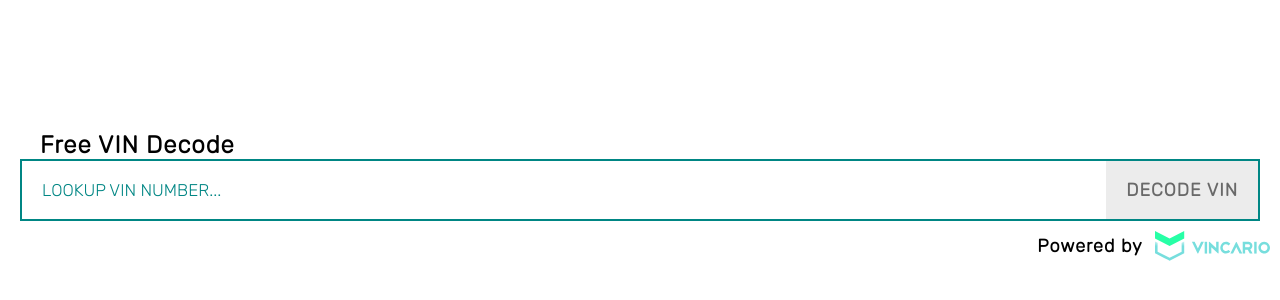
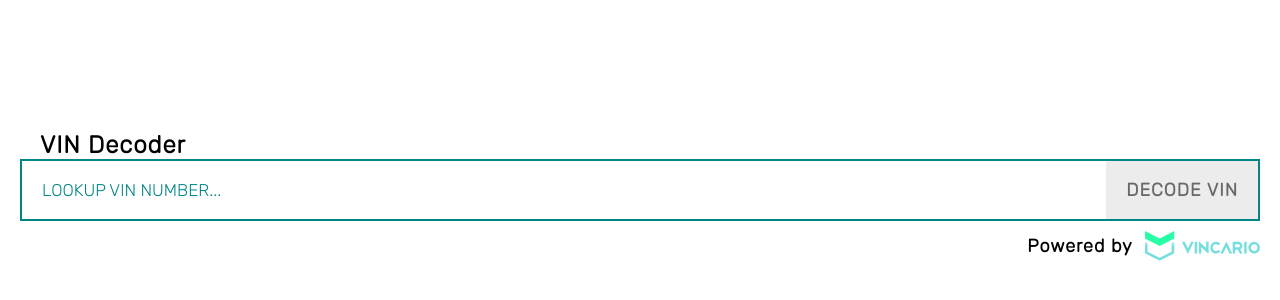
Before and after one commit to Vincario/api-code-sample, a plain HTML site: page Widgets/VIN_WIDGET/index.html in a window 1280 px wide. Shown: the part 204-504 px from the top of the page. Drawn offline with Linux system fonts and the light colour scheme.

Commit message:
Move logo and change text

```diff
--- a/Widgets/VIN_WIDGET/index.html
+++ b/Widgets/VIN_WIDGET/index.html
@@ -12,7 +12,7 @@
 <body>
 <div id="vincario-decode-vin-widget">
     <h2 class="header-text">
-        Free VIN Decode
+        VIN Decoder
     </h2>
     <form method="get" id="vindecoder-form" target="_blank">
         <div class="row">
--- a/Widgets/VIN_WIDGET/styles/style.css
+++ b/Widgets/VIN_WIDGET/styles/style.css
@@ -43,7 +43,6 @@ html, body{
 .reverse-row{
     display:flex;
     flex-direction: row-reverse;
-    margin-right: -10px;
 }
 
 /* Widget classes */
```
